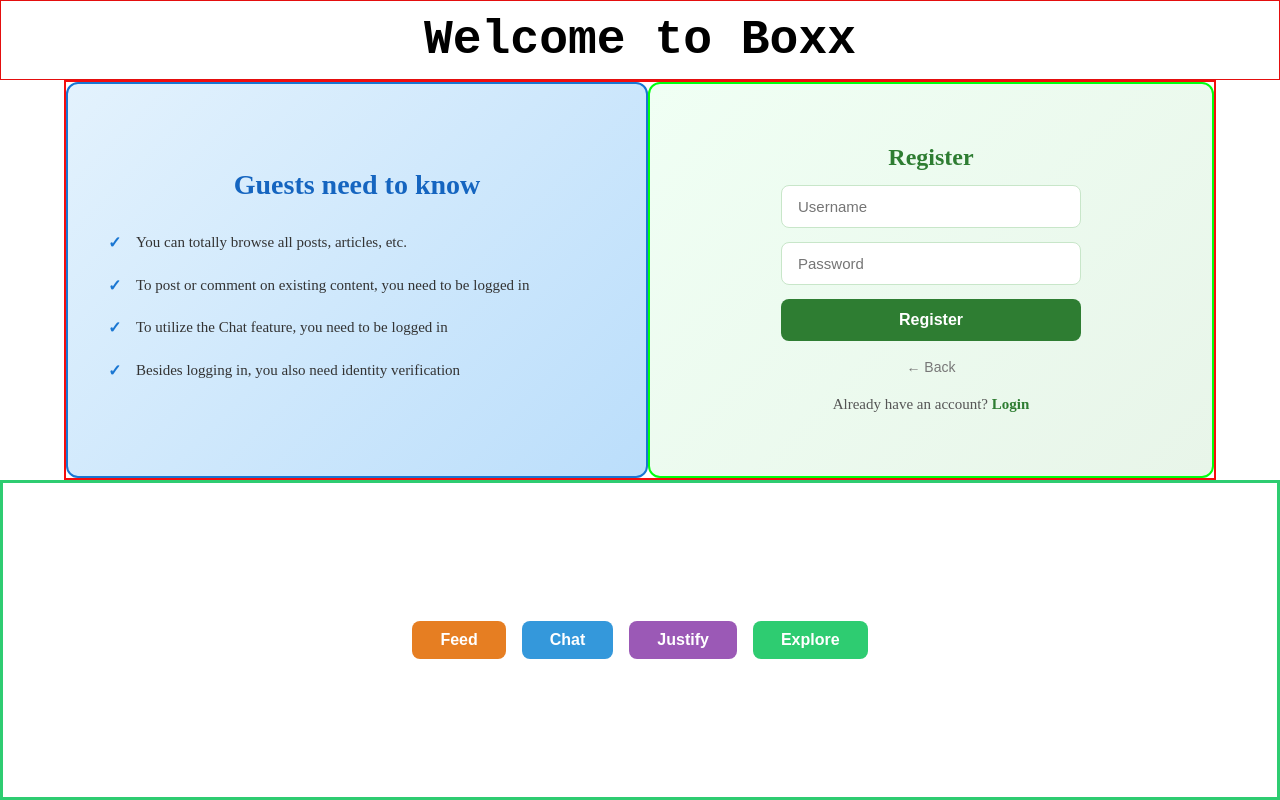
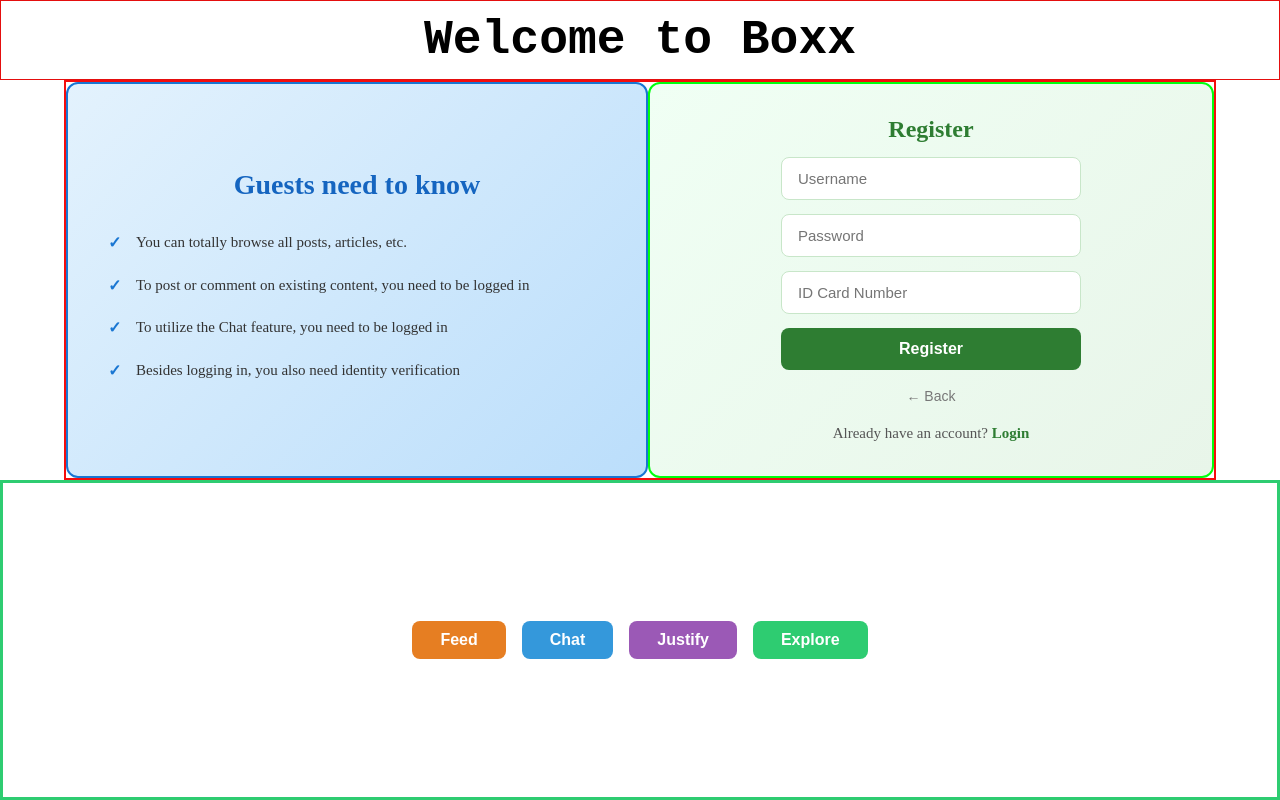
Before and after one commit to JOE-stuck-in-A-for-loop/BoxxWeb, a React (Vite) app in the folder Frontend/: page / in a window 1280 px wide. Both pictures are taken after a click on the button "Register". Built offline with nearby package versions, Linux system fonts and the light colour scheme.

Commit message:
Enhance registration process by adding ID number field and updating related functions

```diff
--- a/Frontend/src/AuthContext.jsx
+++ b/Frontend/src/AuthContext.jsx
@@ -37,9 +37,9 @@ export function AuthProvider({ children }) {
     return userData;
   }, []);
 
-  const register = useCallback(async (username, password) => {
+  const register = useCallback(async (username, password, idNumber) => {
     // 先注册
-    await apiRegister(username, password);
+    await apiRegister(username, password, idNumber);
     // 注册成功后自动登录
     await login(username, password);
   }, [login]);
--- a/Frontend/src/api.js
+++ b/Frontend/src/api.js
@@ -41,10 +41,10 @@ async function request(url, options = {}) {
 /**
  * 注册新用户
  */
-export function register(username, password) {
+export function register(username, password, idNumber) {
   return request('/register', {
     method: 'POST',
-    body: JSON.stringify({ username, password }),
+    body: JSON.stringify({ username, password, id_number: idNumber }),
   });
 }
 
--- a/Frontend/src/home_userProfile/guest_information.jsx
+++ b/Frontend/src/home_userProfile/guest_information.jsx
@@ -10,6 +10,7 @@ function GuestInformation() {
     // 表单字段
     const [username, setUsername] = useState('');
     const [password, setPassword] = useState('');
+    const [idNumber, setIdNumber] = useState('');
     const [error, setError] = useState('');
     const [submitting, setSubmitting] = useState(false);
 
@@ -18,6 +19,7 @@ function GuestInformation() {
         setView(newView);
         setUsername('');
         setPassword('');
+        setIdNumber('');
         setError('');
     }
 
@@ -61,8 +63,8 @@ function GuestInformation() {
 
     async function handleRegister(e) {
         e.preventDefault();
-        if (!username.trim() || !password.trim()) {
-            setError('请填写用户名和密码');
+        if (!username.trim() || !password.trim() || !idNumber.trim()) {
+            setError('请填写用户名、密码和身份证号');
             return;
         }
         if (password.length < 4) {
@@ -72,7 +74,7 @@ function GuestInformation() {
         setSubmitting(true);
         setError('');
         try {
-            await register(username, password);
+            await register(username, password, idNumber);
             // 注册成功 → 自动登录 → isAuthenticated 变为 true
         } catch (err) {
             if (err.status === 400) {
@@ -159,6 +161,14 @@ function GuestInformation() {
                             onChange={(e) => setPassword(e.target.value)}
                             disabled={submitting}
                         />
+                        <input
+                            className={styles.input}
+                            type="text"
+                            placeholder="ID Card Number"
+                            value={idNumber}
+                            onChange={(e) => setIdNumber(e.target.value)}
+                            disabled={submitting}
+                        />
                         {error && <p className={styles.errorMsg}>{error}</p>}
                         <button className={styles.submitBtn} type="submit" disabled={submitting}>
                             {submitting ? '注册中...' : 'Register'}
```
